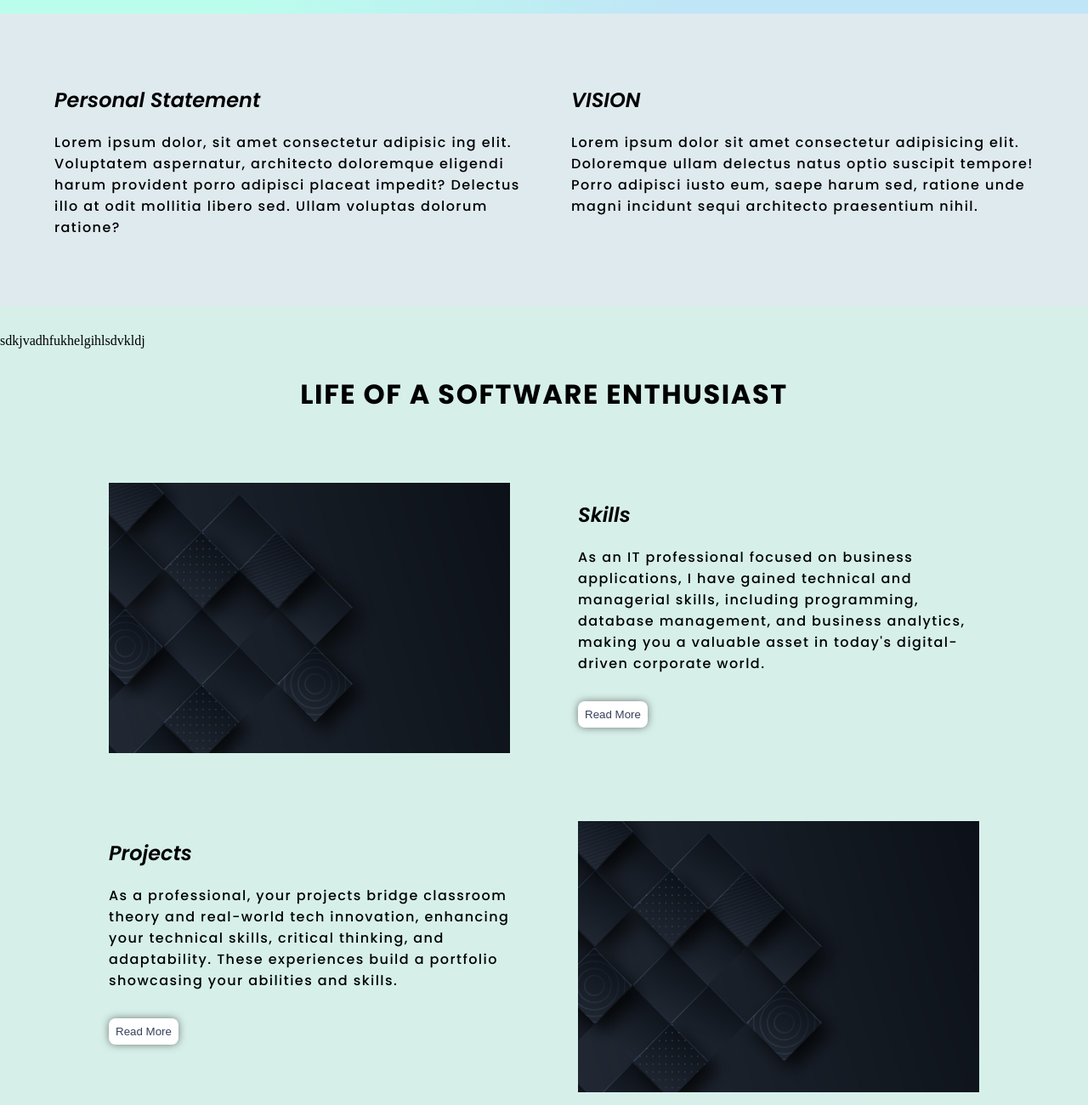
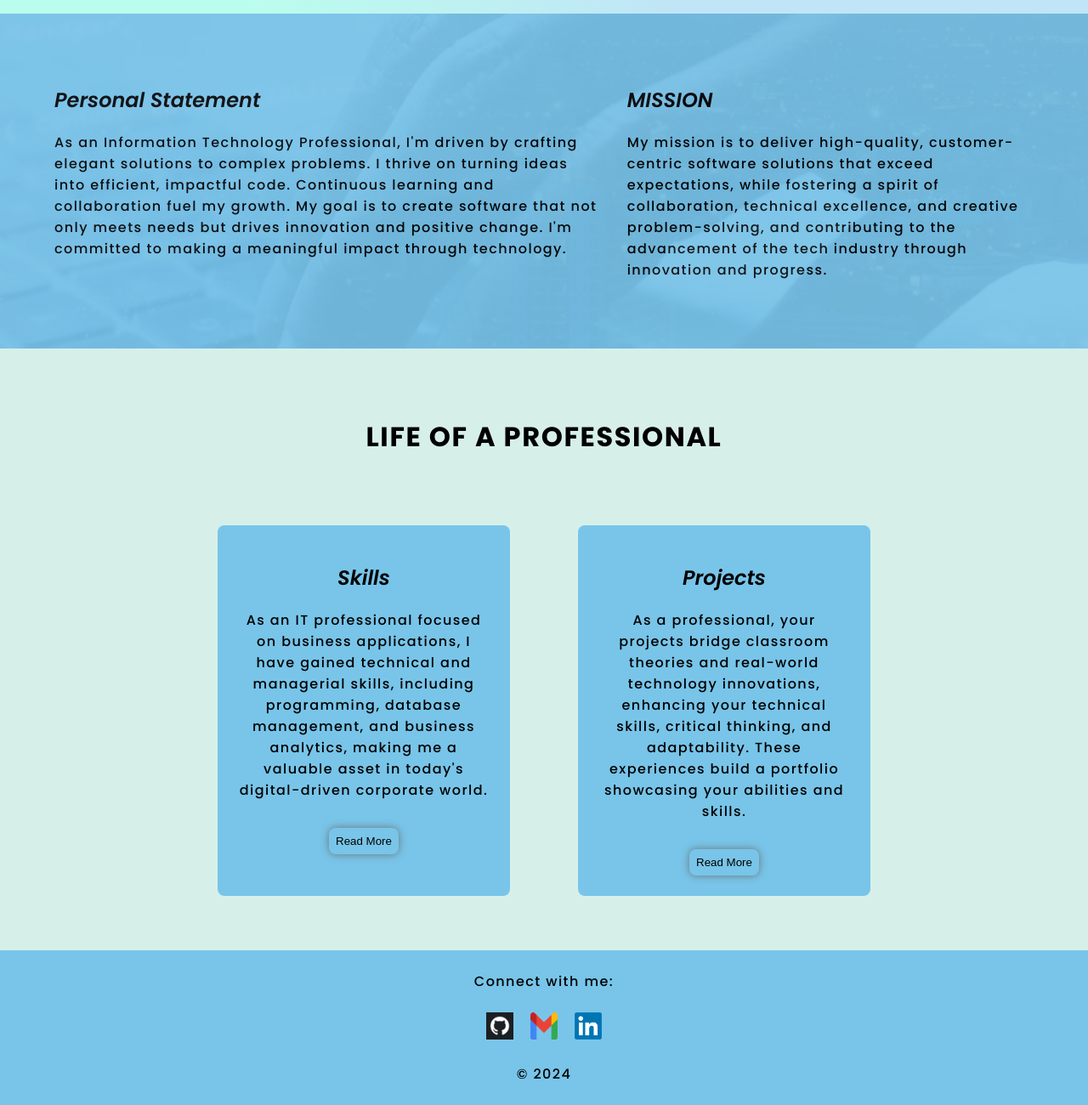
Before and after one commit to iamnanayirenkyi/headstarter_portfolio, a plain HTML site: page index.html in a window 1280 px wide. Shown: the part 784-2084 px from the top of the page at 85% size. Drawn offline with Linux system fonts and the light colour scheme; a web font is replaced by a local one.

Commit message:
Enhanced appearance

```diff
--- a/index.html
+++ b/index.html
@@ -24,48 +24,56 @@
       <nav>
         <h2 class="logo">Nana Yirenkyi</h2>
         <ul>
-          <li><a href="#">Home</a></li>
-          <li><a href="#">About</a></li>
-          <li><a href="#">Contact</a></li>
+          <li><a href="#home">Home</a></li>
+          <li><a href="#about">About</a></li>
+          <li><a href="#contact">Contact</a></li>
         </ul>
       </nav>
-      <div class="name-description">
-        <p>I am</p>
+      <div id="home" class="name-description">
+        <div class="profile-photo">
+          <img src="/images/pic.jpg" alt="" />
+        </div>
         <h2>Andrews Nana Yirenkyi</h2>
-        <p>I am a software Enthusiat</p>
+        <p>I am a Software Enthusiat</p>
       </div>
     </section>
-    <div class="about-page">
+    <div id="about" class="about-page">
       <div>
         <h2>Personal Statement</h2>
         <p>
-          Lorem ipsum dolor, sit amet consectetur adipisic ing elit. Voluptatem
-          aspernatur, architecto doloremque eligendi harum provident porro
-          adipisci placeat impedit? Delectus illo at odit mollitia libero sed.
-          Ullam voluptas dolorum ratione?
+          As an Information Technology Professional, I'm driven by crafting
+          elegant solutions to complex problems. I thrive on turning ideas into
+          efficient, impactful code. Continuous learning and collaboration fuel
+          my growth. My goal is to create software that not only meets needs but
+          drives innovation and positive change. I'm committed to making a
+          meaningful impact through technology.
         </p>
       </div>
       <div>
-        <h2>VISION</h2>
+        <h2>MISSION</h2>
         <p>
-          Lorem ipsum dolor sit amet consectetur adipisicing elit. Doloremque
-          ullam delectus natus optio suscipit tempore! Porro adipisci iusto eum,
-          saepe harum sed, ratione unde magni incidunt sequi architecto
-          praesentium nihil.
+          My mission is to deliver high-quality, customer-centric software
+          solutions that exceed expectations, while fostering a spirit of
+          collaboration, technical excellence, and creative problem-solving, and
+          contributing to the advancement of the tech industry through
+          innovation and progress.
         </p>
       </div>
     </div>
-    <section class="project">
-      <span>LIFE OF A SOFTWARE ENTHUSIAST</span>
-      <div>
-        <img src="images/background.jpg" alt="photo" />
-      </div>
+    <div class="project">
+      <span>LIFE OF A PROFESSIONAL</span>
+      <!-- <div>
+        <img
+          src="images/Web 3_0, the Metaverse and the New Digital Economy — Are You Prepared_ _ Entrepreneur.jpeg"
+          alt="photo"
+        />
+      </div> -->
       <div>
         <h2>Skills</h2>
         <p>
           As an IT professional focused on business applications, I have gained
           technical and managerial skills, including programming, database
-          management, and business analytics, making you a valuable asset in
+          management, and business analytics, making me a valuable asset in
           today's digital-driven corporate world.
         </p>
         <button>Read More</button>
@@ -73,19 +81,29 @@
       <div>
         <h2>Projects</h2>
         <p>
-          As a professional, your projects bridge classroom theory and
-          real-world tech innovation, enhancing your technical skills, critical
-          thinking, and adaptability. These experiences build a portfolio
-          showcasing your abilities and skills.
+          As a professional, your projects bridge classroom theories and
+          real-world technology innovations, enhancing your technical skills,
+          critical thinking, and adaptability. These experiences build a
+          portfolio showcasing your abilities and skills.
         </p>
         <button>Read More</button>
       </div>
-      <div>
-        <img src="images/background.jpg" alt="Photo" />
+      <!-- <div>
+        <img src="images/project.jpg" alt="Photo" />
+      </div> -->
+    </div>
+    <footer>
+      <div id="contact" class="socials">
+        <p>Connect with me:</p>
+        <a href=""><img src="images/github.webp" alt="photo" /></a>
+        <a href=""><img src="images/Gmail_Logo_512px.png" alt="photo" /></a>
+        <a href=""
+          ><img src="images/LinkedIn_logo_initials.png" alt="photo"
+        /></a>
       </div>
-    </section>
+      <p>© 2024</p>
+    </footer>
+
     <script src="index.js"></script>
-
-    sdkjvadhfukhelgihlsdvkldj
   </body>
 </html>
--- a/index.js
+++ b/index.js
@@ -2,10 +2,8 @@ navBar = document.querySelector("nav");
 
 window.onscroll = function () {
   if (window.scrollY > 1) {
-    navBar.style.background = "#262f4a";
+    navBar.style.background = "#78c5e9";
   } else {
     navBar.style.background = "transparent";
   }
 };
-
-navText = document.getElementsByClassName("container");
--- a/style.css
+++ b/style.css
@@ -3,6 +3,9 @@ body {
   padding: 0;
   width: 100%;
   background-color: rgb(214, 240, 233);
+}
+html {
+  scroll-behavior: smooth;
 }
 
 img {
@@ -12,11 +15,7 @@ img {
 
 .container {
   height: 100vh;
-  background-image: linear-gradient(
-    95.2deg,
-    rgb(187, 253, 237) 26.8%,
-    rgba(192, 229, 246, 1) 64%
-  );
+  background-image: linear-gradient(95.2deg, #bbfded 26.8%, #c0e5f6 64%);
   background-position: center;
   background-size: cover;
   background-repeat: no-repeat;
@@ -28,12 +27,12 @@ nav {
   padding: 2px;
   justify-content: start;
   align-items: center;
-  background: #262f4a;
+  background: #78c5e9;
   position: fixed;
 }
 
 .logo {
-  color: rgb(0, 0, 0);
+  color: #000000;
   font-size: 1.2rem;
   margin-right: auto;
   padding-left: 1rem;
@@ -53,13 +52,27 @@ ul li {
 
 ul li a {
   text-decoration: none;
-  color: rgb(0, 0, 0);
+  color: #000000;
   font-size: 1.2rem;
   font-family: "Poppins", sans-serif;
   font-weight: 500;
   font-style: normal;
 }
-
+ul li a:hover {
+  color: #000000;
+}
+ul li a::after {
+  content: "";
+  width: 0%;
+  height: 2px;
+  background: #000000;
+  display: block;
+  margin: auto;
+  transition: 0.5s;
+}
+ul li a:hover::after {
+  width: 100%;
+}
 .about-page {
   max-width: 100%;
   margin: 0 auto;
@@ -67,16 +80,27 @@ ul li a {
   display: flex;
   flex-direction: row;
   padding: 4rem;
-  background: rgb(223, 234, 239);
+  position: relative;
+  background-color: #78c5e9;
+}
+
+.about-page::before {
+  background-image: url("./images/Yazılım\ Nedir_\ Ne\ İşe\ Yarar_.jpeg");
+  background-position: center;
+  background-size: cover;
+  background-repeat: no-repeat;
+  content: "";
+  position: absolute;
+  inset: 0;
+  opacity: 0.1;
 }
 
 .name-description {
-  color: rgb(0, 0, 0);
-  font-family: "Montserrat", sans-serif;
+  color: #000000;
+  font-family: "Poppins", sans-serif;
   font-weight: 300;
   font-style: normal;
-  padding-top: 12rem;
-  letter-spacing: 0.1rem;
+  padding-top: 8rem;
   text-align: center;
   justify-content: center;
   align-items: center;
@@ -85,15 +109,14 @@ ul li a {
 
 .name-description h2 {
   font-size: 3rem;
-  padding-bottom: 0.1;
   font-family: "Poppins", sans-serif;
   font-weight: 600;
   font-style: normal;
+  padding-top: 0.1rem;
 }
 
 .about {
   color: white;
-
   padding-bottom: 1rem;
 }
 
@@ -108,26 +131,40 @@ ul li a {
 } */
 
 button {
-  background-color: #ffffff;
+  background-color: #0000;
   border: none;
   padding: 0.5rem;
   border-radius: 0.5rem;
   margin-top: 1rem;
   cursor: pointer;
-  color: #38415b;
+  color: #000000;
   transition: 0.5s;
   box-shadow: 0 0 10px 0 rgba(108, 108, 108, 0.9);
 }
 
+button:hover {
+  background-color: #ffffff;
+  color: #000;
+}
 .project {
   display: grid;
   grid-template-columns: 1fr 1fr;
-  height: 2rem;
-  width: 80%;
+  width: 60%;
   margin: 0 auto;
   gap: 5rem;
+  margin-bottom: 1rem;
 }
-
+.project div {
+  background: #78c5e9;
+  padding: 1.5rem;
+  border-radius: 0.5rem;
+  /* box-shadow: 0 0 15px 0 rgba(175, 174, 174, 0.6); */
+  color: rgb(0, 0, 0);
+  height: auto 10rem;
+  width: auto 10rem;
+  text-align: center;
+  margin-bottom: 3rem;
+}
 h2 {
   font-family: "Poppins", sans-serif;
   font-weight: 600;
@@ -140,17 +177,11 @@ h2 {
   }
 }
 
-button:hover {
-  background-color: #262f4a;
-  color: rgb(0, 0, 0);
-  font-size: 0.5rem;
-}
-
 .project span {
   grid-column: 1/-1;
   text-align: center;
   font-size: 2rem;
-  color: rgb(0, 0, 0);
+  color: #000000;
   font-family: "Poppins", sans-serif;
   font-weight: 700;
   font-style: normal;
@@ -160,14 +191,6 @@ button:hover {
   text-align: center;
   justify-content: center;
   align-items: center;
-}
-
-.footer-content {
-  background-color: #0051a1;
-  color: #fff;
-  padding: 0.5rem;
-  display: flex;
-  gap: 1rem;
 }
 
 p {
@@ -180,3 +203,41 @@ p {
   font-weight: 500;
   font-style: normal;
 }
+
+.profile-photo {
+  margin: auto;
+  align-items: center;
+  justify-content: center;
+  height: 200px;
+  width: 200px;
+  border-radius: 50%;
+  overflow: hidden;
+}
+
+footer {
+  background: #78c5e9;
+  max-width: 100%;
+  padding: 0.5rem;
+  text-align: center;
+}
+
+.socials {
+  width: 29%;
+  margin: auto;
+
+  gap: 1rem;
+}
+.socials img {
+  width: 2rem;
+  height: 2rem;
+  padding: 0.5rem;
+}
+
+.socials img:hover {
+  transform: scale(1.2);
+  transition: 0.7s;
+}
+
+.socials p {
+  text-align: center;
+}
```
Also changed, not shown: images/Gmail_Logo_512px.png (added), images/Instagram_icon.png (added), images/LinkedIn_logo_initials.png (added), images/Web 3_0, the Metaverse and the New Digital Economy — Are You Prepared_ _ Entrepreneur.jpeg (added), images/Yazılım Nedir_ Ne İşe Yarar_.jpeg (added), images/github.webp (added), images/pic.jpg (added), images/project.avif (added), images/project.jpg (added).
